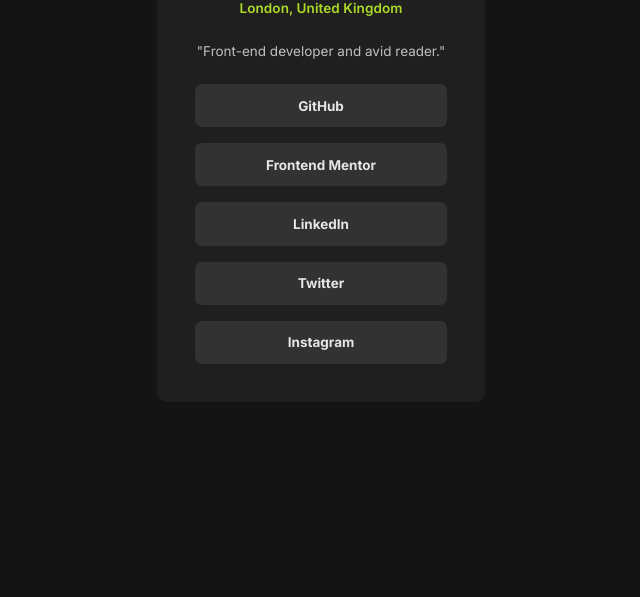
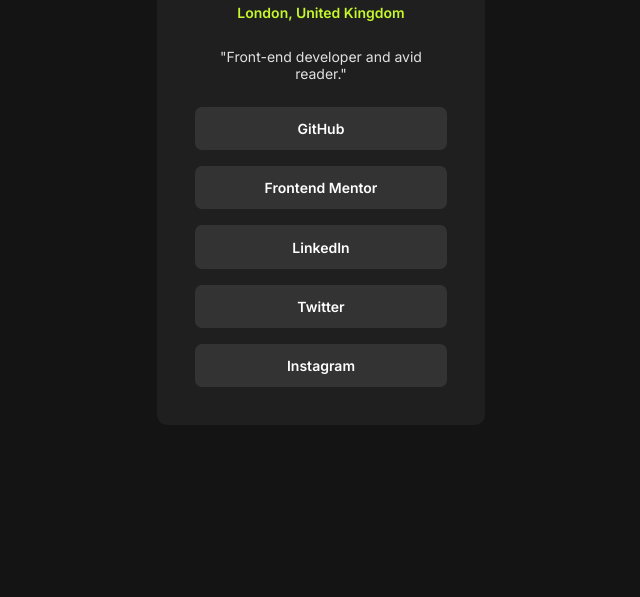
Before and after one commit to MoYakob/Social-links-profile, a plain HTML site: page index.html in a window 1280 px wide. Shown: the part 357-954 px from the top of the page, without its empty margins (319-959 px from the left). Before the commit the page ends 927 px from the top, so only its background shows below. Drawn offline with Linux system fonts and the light colour scheme.

Commit message:
Add files via upload

```diff
--- a/css/style.css
+++ b/css/style.css
@@ -3,7 +3,7 @@
     --primary-color: hsl(75, 94%, 57%);
     --main-bgc: hsl(0, 0%, 8%);
     --section-bgc: hsl(0, 0%, 12%);
-    --button-bgc: hsl(0, 0%, 22%);
+    --button-bgc: hsl(0, 0%, 20%);
 }
 
 * {
@@ -16,7 +16,7 @@
     background-color: var(--main-bgc);
     display: flex;
     justify-content: center;
-    padding-block: 10rem;
+    padding-block: 10.25rem;
 }
 
 section {
@@ -38,25 +38,19 @@
 
 section header article h1 {
     font-size: 1.45rem;
-    font-weight: 600;
     margin-block: 1.47rem .6rem;
-    filter: brightness(88%);
 }
 
 section header article h2 {
     color: var(--primary-color);
-    font-size: 0.8435rem;
+    font-size: 0.875rem;
     font-weight: 600;
     margin-block: 0 1.7rem;
-    filter: brightness(88%);
-    letter-spacing: .1px;
-    word-spacing: -.1px;
 }
 
 section header article p {
-    font-size: 0.8437rem;
-    filter: brightness(75%);
-    letter-spacing: .01px;
+    font-size: 0.875rem;
+    filter: brightness(88%);
     margin-bottom: 1.6rem;
 }
 
@@ -76,9 +70,8 @@
     text-decoration: none;
     background-color: var(--button-bgc);
     border-radius: 7px;
-    font-size: 0.8435rem;
-    font-weight: 700;
-    filter: brightness(90%);
+    font-size: 0.875rem;
+    font-weight: 600;
 }
 
 section main a:is(:hover, :focus) {
@@ -113,8 +106,6 @@
 
     section header article p {
         font-size: .88rem;
-        word-spacing: -.25px;
-        letter-spacing: 0;
     }
 
     section main{
@@ -124,7 +115,5 @@
     section main a {
         height: 2.85rem;
         font-size: .88rem;
-        font-weight: 600;
-        letter-spacing: .05px;
     }
 }
```
